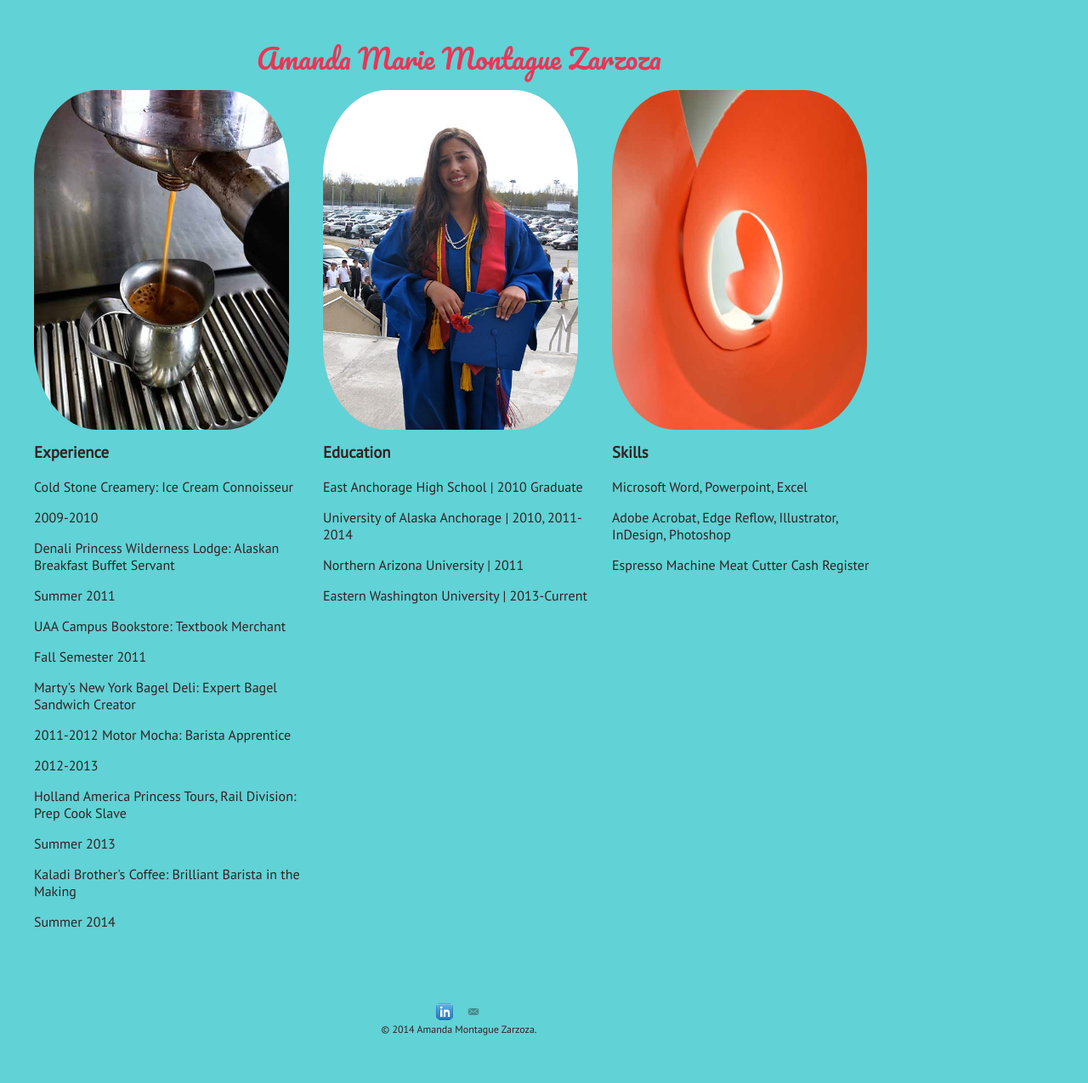
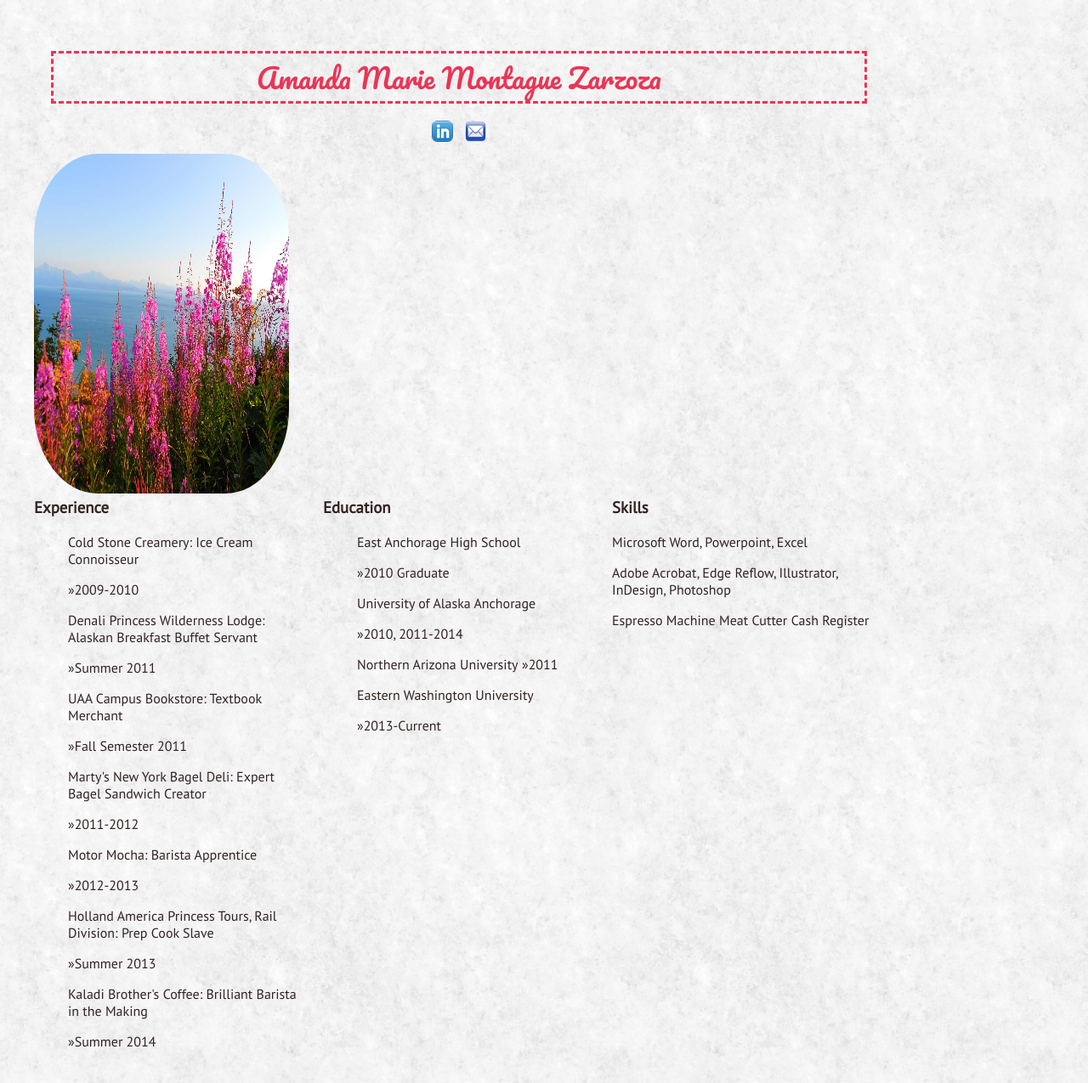
Before and after one commit to azarzoza/p2-resume, a plain HTML site: page index.html in a window 1280 px wide. Shown: the top 1275 px of the page at 85% size. Drawn offline with Linux system fonts and the light colour scheme.

Commit message:
images images

```diff
--- a/css/styles.css
+++ b/css/styles.css
@@ -2,7 +2,7 @@
 GENERAL
 *************************/
 body {
-
+  background: url("../img/fresh_snow.png");
   padding: 20px;
   margin: 20px;
   color: #61D2D6;
@@ -33,11 +33,18 @@ h3, p, li {
 HEADING
 *************************/
 
-header {
-  text-align: center;
+.name {
+
   font-family: 'Pacifico', cursive;
   font-size: 2em;
   color: #EA3556;
+  display: block;
+  border-style: dashed;
+  margin: 20px;
+}
+
+header {
+	text-align: center;
 }
 
 
@@ -87,8 +94,8 @@ footer {
 }
 
 .social-icon {
-  width: 20px;
-  height: 20px;
+  width: 25px;
+  height: 25px;
   margin: 0 5px;
 }
 
--- a/index.html
+++ b/index.html
@@ -10,12 +10,12 @@
 
   <link rel="stylesheet" href="css/normalize.css">
   <link rel="stylesheet" href="css/grid.css">
-  <link rel="stylesheet" href="css/styles.css">
+
 
 <link href='http://fonts.googleapis.com/css?family=Lato' rel='stylesheet' type='text/css'>
 <link href='http://fonts.googleapis.com/css?family=Pacifico' rel='stylesheet' type='text/css'>
 <link href='http://fonts.googleapis.com/css?family=PT+Sans' rel='stylesheet' type='text/css'>
-
+<link rel="stylesheet" href="css/styles.css">
 
 
 </head>
@@ -28,52 +28,46 @@
 		<!-- 1st Column -->
 		<div class="grid_12">
 			<a href="index.html" id="name">
-			<header>Amanda Marie Montague Zarzoza</header>
+			<header><span class="name">Amanda Marie Montague Zarzoza</span><a href="https://www.linkedin.com/profile/view?id=196438607&trk=nav_responsive_tab_profile_pic"><img src="img/icon-linkedin.png" alt="Linkedin Logo" class="social-icon"></a>
+    <a href="mailto:azarzoza@gmail.com"><img src="img/icon-mail2.png" class="social-icon"></a></div></header>
 </div>
 
-		<div class="grid_4 alpha">
-		<img src="img/espresso.jpg">
-	</div>
 
-		<div class="grid_4">
-		<img src="img/grad.jpg">
-	</div>
-
-	<div class="grid_4 omega">
-	<img src="img/heart.jpg">
-</div>
+<span class="fireweed"><img src="img/fireweed.jpg"></span>
 
 	<div class="grid_12">
 
-<section class="grid_12">
+
 <div class="grid_4 alpha column">
 		<h3>Experience</h3>
+		<ul>
+		<li>Cold Stone Creamery: Ice Cream Connoisseur</li> <li>&raquo;2009-2010</li>
 
-		<li>Cold Stone Creamery: Ice Cream Connoisseur</li> <li>2009-2010</li>
+		<li>Denali Princess Wilderness Lodge: Alaskan Breakfast Buffet Servant</li> <li>&raquo;Summer 2011</li>
 
-		<li>Denali Princess Wilderness Lodge: Alaskan Breakfast Buffet Servant</li> <li>Summer 2011</li>
+		<li>UAA Campus Bookstore: Textbook Merchant</li> <li>&raquo;Fall Semester 2011</li>
 
-		<li>UAA Campus Bookstore: Textbook Merchant</li> <li>Fall Semester 2011</li>
+		<li>Marty's New York Bagel Deli: Expert Bagel Sandwich Creator</li> <li>&raquo;2011-2012</li>
 
-		<li>Marty's New York Bagel Deli: Expert Bagel Sandwich Creator</li> <li>2011-2012</li>
+		<li>Motor Mocha: Barista Apprentice</li> <li>&raquo;2012-2013</li>
 
-		<li>Motor Mocha: Barista Apprentice</li> <li>2012-2013</li>
+		<li>Holland America Princess Tours, Rail Division: Prep Cook Slave</li> <li>&raquo;Summer 2013</li>
 
-		<li>Holland America Princess Tours, Rail Division: Prep Cook Slave</li> <li>Summer 2013</li>
+		<li>Kaladi Brother's Coffee: Brilliant Barista in the Making</li> <li>&raquo;Summer 2014</li>
+	</ul>
+</div>
 
-		<li>Kaladi Brother's Coffee: Brilliant Barista in the Making</li> <li>Summer 2014</li>
-</div>
 <div class="grid_4 column">
 	<h3>Education</h3>
+	<ul>
+		<li>East Anchorage High School</li>  <li>&raquo;2010 Graduate</li>
 
-		<li>East Anchorage High School | 2010 Graduate</li>
+		<li>University of Alaska Anchorage</li>  <li>&raquo;2010, 2011-2014</li>
 
-		<li>University of Alaska Anchorage | 2010, 2011-2014</li>
+		<li>Northern Arizona University</li>  <li>&raquo;2011</li>
 
-		<li>Northern Arizona University | 2011</li>
-
-		<li>Eastern Washington University | 2013-Current</li>
-
+		<li>Eastern Washington University</li>  <li>&raquo;2013-Current</li>
+		</ul>
 
 </div>
 
@@ -87,7 +81,22 @@
 		<li>Cash Register</li>
 
 	</div>
-</section>
+
+
+
+<div class="grid_12">
+		<div class="grid_4 alpha">
+		<img src="img/espresso.jpg">
+	</div>
+
+		<div class="grid_4">
+		<img src="img/grad.jpg">
+	</div>
+
+	<div class="grid_4 omega">
+	<img src="img/heart.jpg">
+</div>
+</div>
 		<!-- No Content After -->
 		<!-- Clearfix -->
 		<div class="clear"></div>
@@ -95,8 +104,7 @@
 
 
 <footer class="grid_12">
-    <a href="https://www.linkedin.com/profile/view?id=196438607&trk=nav_responsive_tab_profile_pic"><img src="img/logo-linkedin.png" alt="Linkedin Logo" class="social-icon"></a>
-    <a href="mailto:azarzoza@gmail.com"><img src="img/mail.png" class="social-icon"></a>
+
       <p>&copy; 2014 Amanda Montague Zarzoza.</p>
     </footer>
 
```
Also changed, not shown: img/icon-linkedin.png (renamed from img/logo-linkedin.png), img/icon-mail.png (renamed from img/mail.png), img/icon-mail2.png (added).
